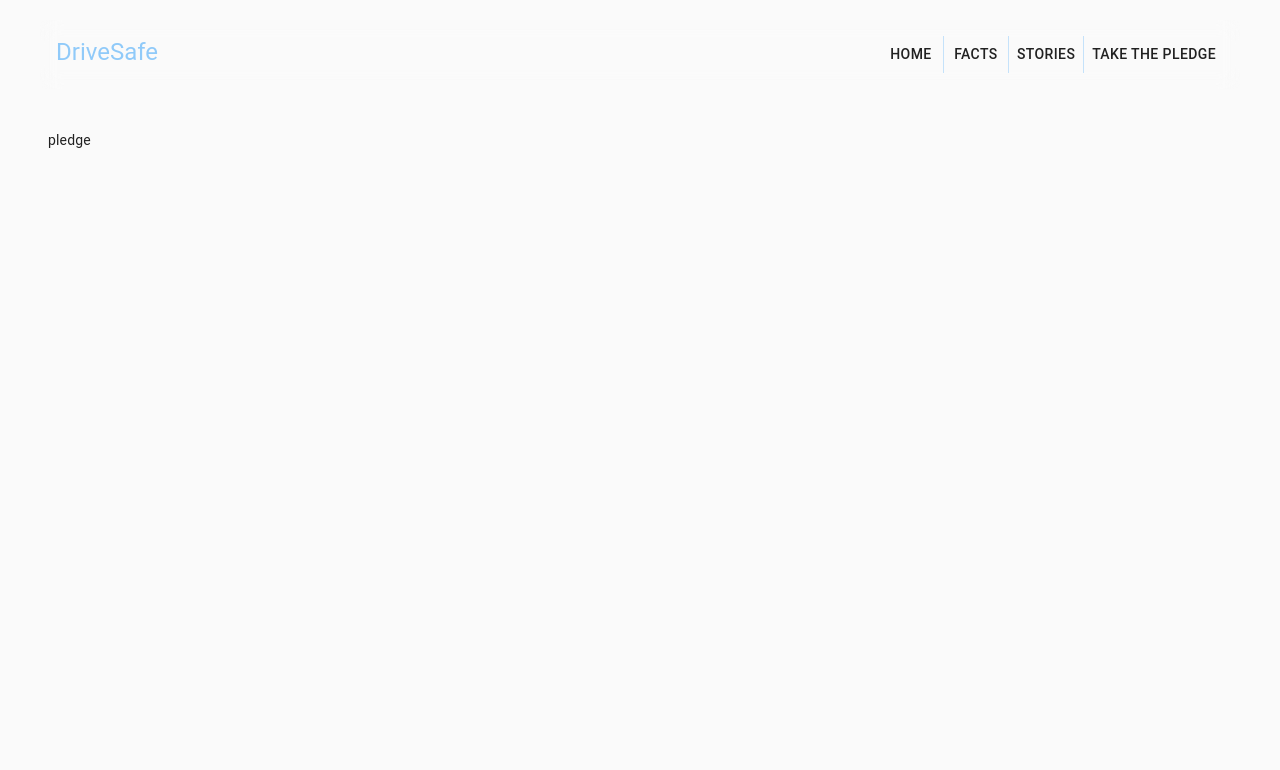
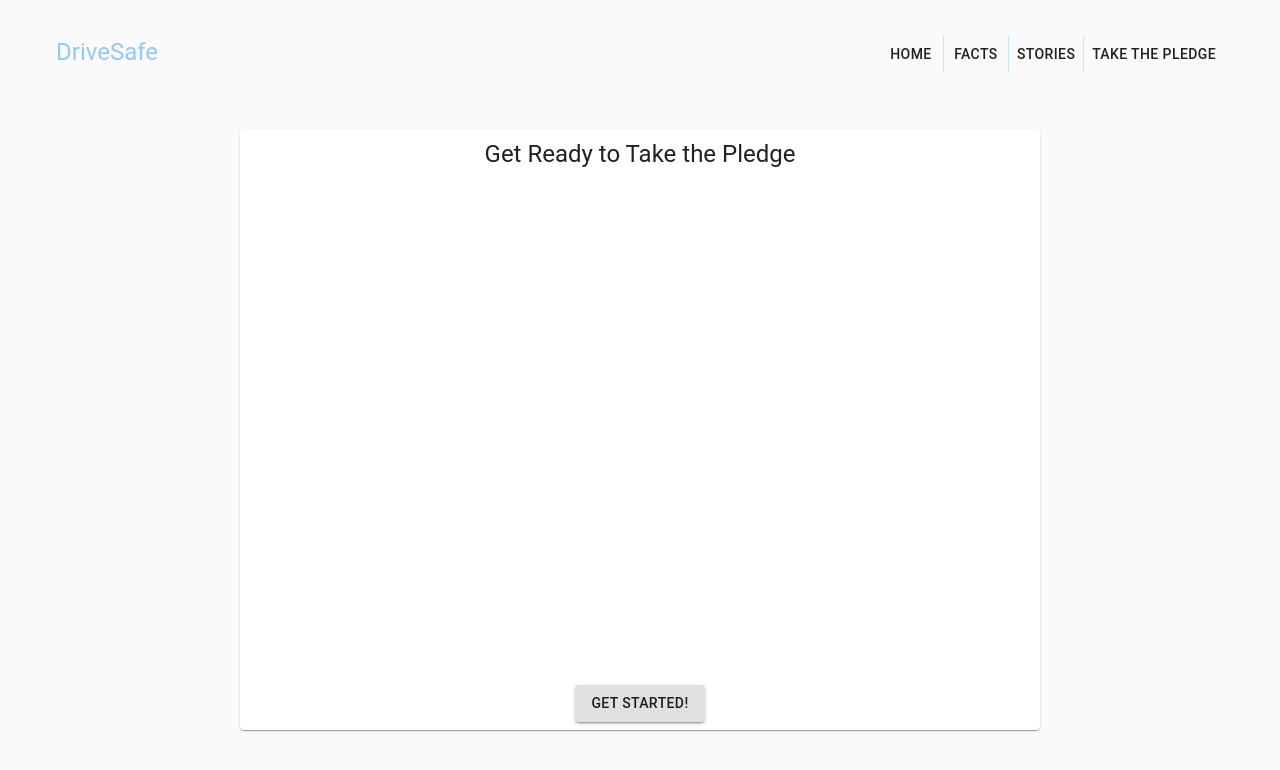
Before and after one commit to pstringe/teen_driving_app, a React (Create React App) app: page /pledge-form in a window 1280 px wide. Shown: the top 770 px of the page. Built offline with nearby package versions, Linux system fonts and the light colour scheme.

Commit message:
adjusted rout

```diff
--- a/src/App.js
+++ b/src/App.js
@@ -48,7 +48,7 @@ const routes = [
   {name: 'facts', path: '/facts', component: <Facts />, auth: false, show:true},
   {name: 'stories', path: '/stories', component: <Stories />, auth: false, show:true},
   {name: 'take the pledge', path: '/take-the-pledge', component: <Quiz />, auth: false, show:true},
-  {name: 'pledge', path: '/pledge-form', component: <Pledge />, auth: false, show:false},
+  {name: 'pledge', path: '/pledge-form', component: <Quiz />, auth: false, show:false},
 ];
 
 function App() {
```
